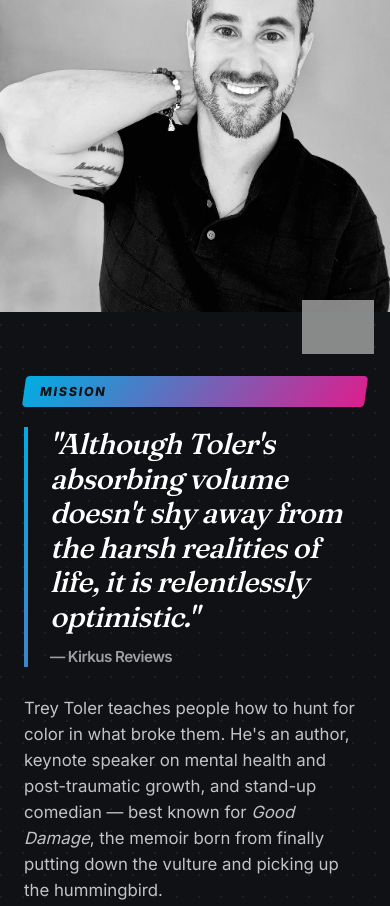
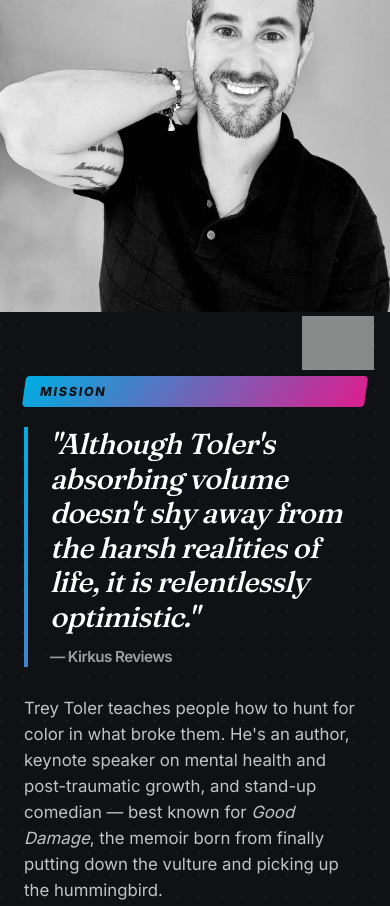
Before and after one commit to TreyToler/treytoler.github.io, a plain HTML site: page index.html in a window 390 px wide. Shown: the part 2253-3159 px from the top of the page. Drawn offline with Linux system fonts and the light colour scheme; grey boxes are pictures that could not be loaded.

Commit message:
Add files via upload

```diff
--- a/styles.css
+++ b/styles.css
@@ -701,7 +701,7 @@ blockquote span {
 
 .about-hummingbird {
   position: absolute;
-  top: -22px;
+  top: 6px;
   right: 24px;
   width: 110px;
   opacity: 0.85;
@@ -709,7 +709,7 @@ blockquote span {
 }
 
 @media (max-width: 860px) {
-  .about-hummingbird { width: 72px; top: -12px; right: 16px; }
+  .about-hummingbird { width: 72px; top: 4px; right: 16px; }
 }
 
 .about-split .eyebrow {
```
